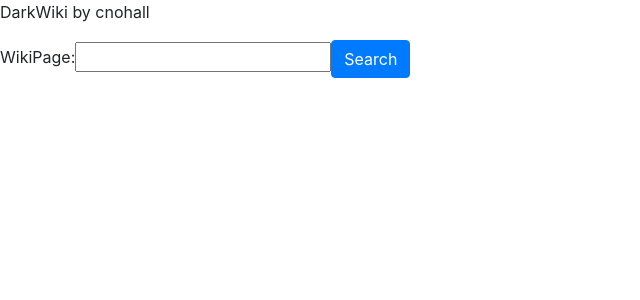
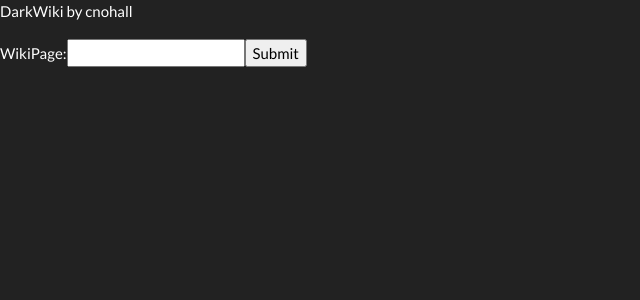
Before and after one commit to cnohall/TypeScript-React-DarkWiki, a React (Create React App) app: page / in a window 1280 px wide. Shown: the top 300 px of the page, without its empty margins (0-640 px from the left). Built offline with nearby package versions, Linux system fonts and the light colour scheme.

Commit message:
now have the dark theme

```diff
--- a/package.json
+++ b/package.json
@@ -9,6 +9,7 @@
     "@types/react-dom": "16.9.1",
     "bootstrap": "^4.3.1",
     "node-json2html": "^1.2.0",
+    "node-sass": "^4.12.0",
     "react": "^16.10.2",
     "react-bootstrap": "^1.0.0-beta.14",
     "react-dom": "^16.10.2",
--- a/public/index.html
+++ b/public/index.html
@@ -1,12 +1,12 @@
 <!DOCTYPE html>
 <html lang="en">
   <head>
-    <link
-      rel="stylesheet"
-      href="https://stackpath.bootstrapcdn.com/bootswatch/4.3.1/darkly/bootstrap.min.css"
-      integrity="sha384-ggOyR0iXCbMQv3Xipma34MD+dH/1fQ784/j6cY/iJTQUOhcWr7x9JvoRxT2MZw1T"
-      crossorigin="anonymous"
-    />
+
+    <link href="https://stackpath.bootstrapcdn.com/bootswatch/4.3.1/darkly/bootstrap.min.css"
+    rel="stylesheet"
+    integrity="sha384-w+8Gqjk9Cuo6XH9HKHG5t5I1VR4YBNdPt/29vwgfZR485eoEJZ8rJRbm3TR32P6k"
+    crossorigin="anonymous">
+
     <meta charset="utf-8" />
     <link rel="icon" href="%PUBLIC_URL%/favicon.ico" />
     <meta name="viewport" content="width=device-width, initial-scale=1" />
--- a/src/App.tsx
+++ b/src/App.tsx
@@ -1,11 +1,6 @@
 import React from 'react';
-// import { render } from 'react-dom';
 import './App.css';
-// import { string } from 'prop-types';
 import ReactDOM from 'react-dom'
-// import jsonToHtml from ''
-import 'bootstrap/dist/css/bootstrap.min.css';
-import Button from 'react-bootstrap/Button';
 const proxy = "https://cors-anywhere.herokuapp.com/";
 
 
@@ -17,7 +12,6 @@ class App extends React.Component <{}, { value: string }> {
 
     this.handleChange = this.handleChange.bind(this);
     this.handleSubmit = this.handleSubmit.bind(this);
-    console.log( this.handleSubmit)
   }
 
   handleChange(event:any) {
@@ -27,7 +21,7 @@ class App extends React.Component <{}, { value: string }> {
   handleSubmit(event:any) {
     // alert('A name was submitted: ' + this.state.value); //error here
     const api = `${proxy}http://en.wikipedia.org/w/api.php?action=parse&format=json&section=0&prop=text&page=${this.state.value}`;
-fetch(api)
+  fetch(api)
     .then(response => {
       return response.json();
     })
@@ -55,9 +49,8 @@ fetch(api)
         <div className="form-style">
           <form onSubmit={this.handleSubmit}>
               WikiPage:
-              <input type="text" value={this.state.value} onChange={this.handleChange} >
-              </input>
-          <Button>Search</Button>
+              <input type="text" value={this.state.value} onChange={this.handleChange} />
+              <input type="submit" value="Submit" />
           </form>
         </div>
         </header>
```
Also changed, not shown: 1 other file (tests, documents, lock files or other folders).
